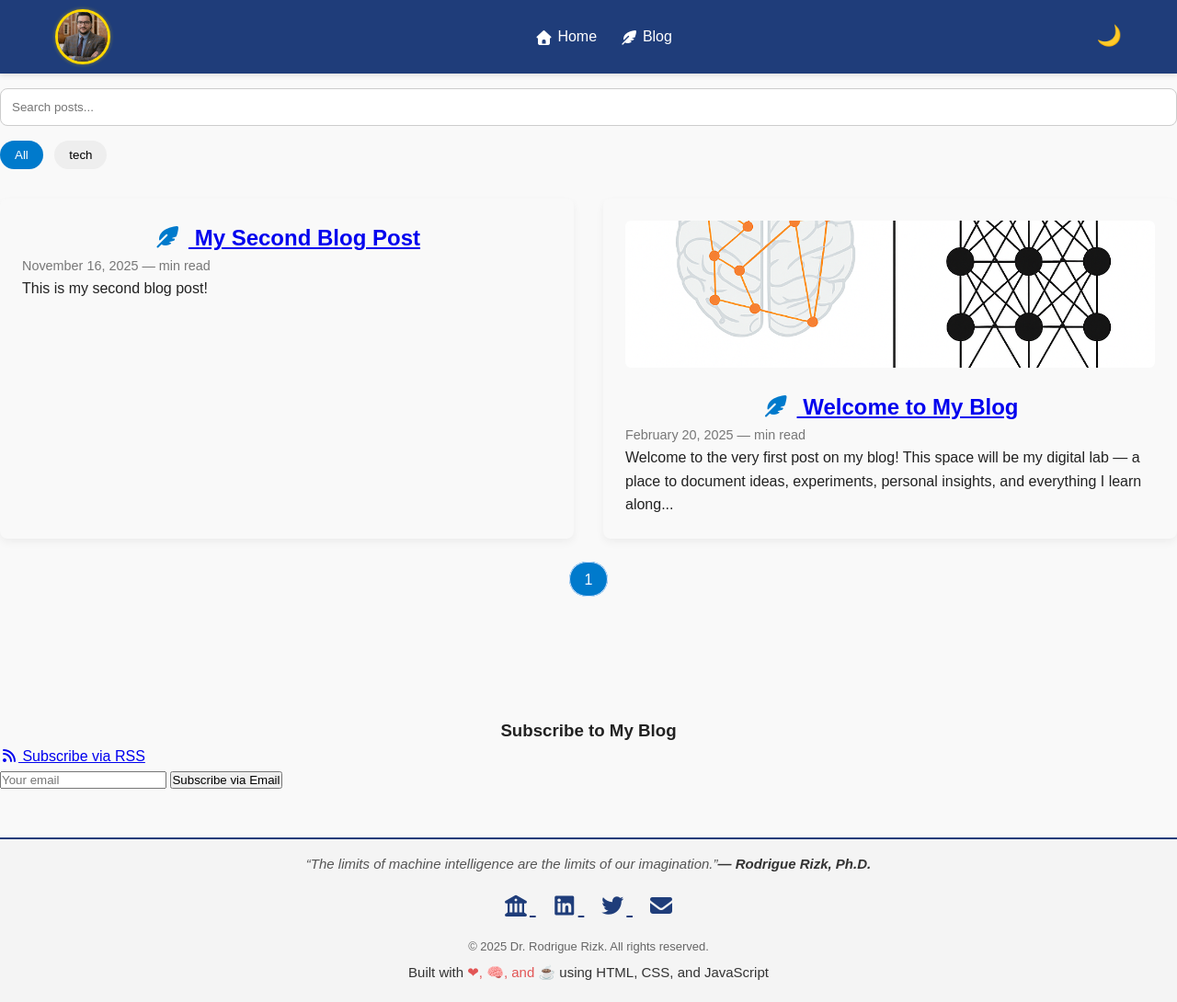
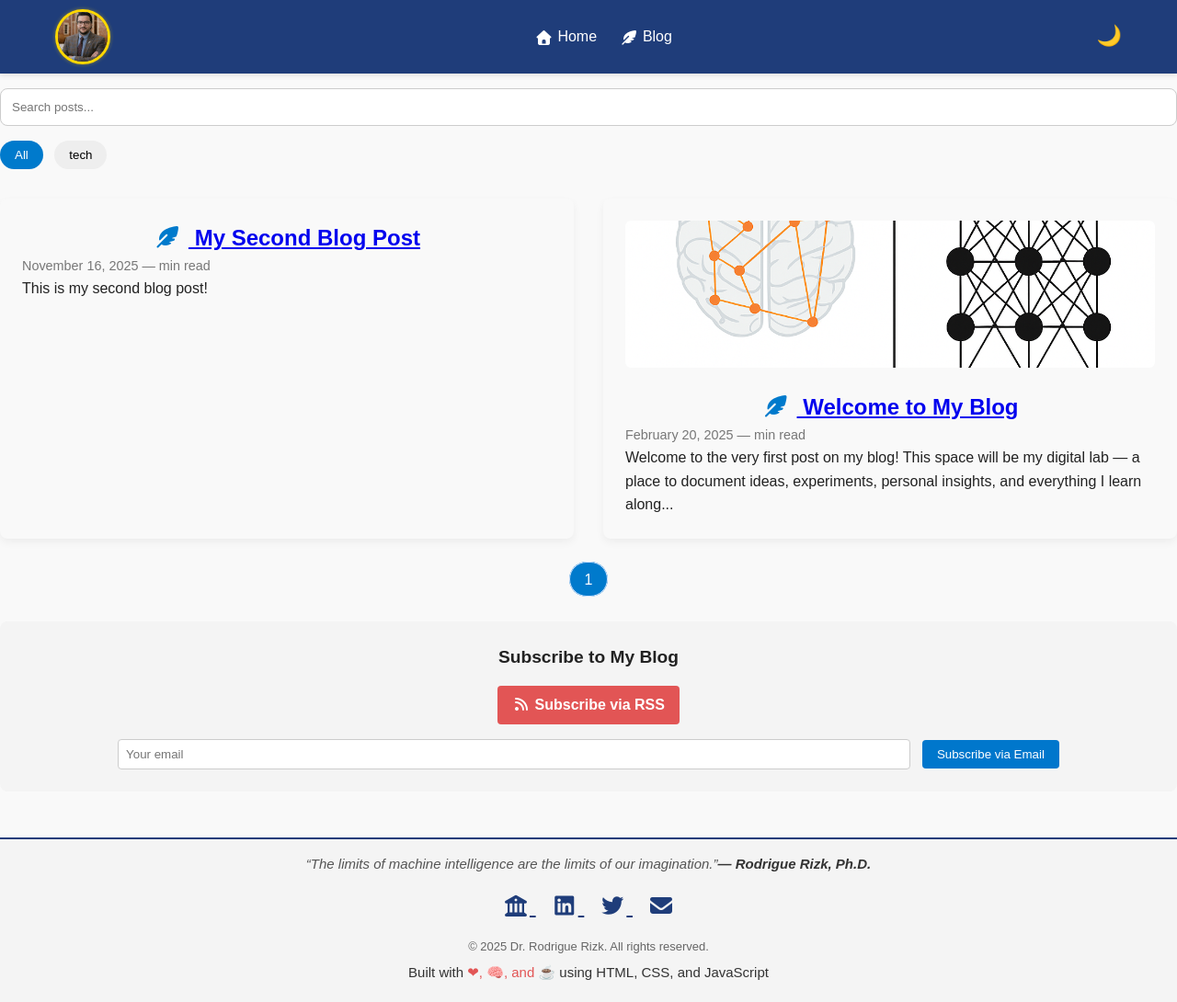
Before and after one commit to rodriguerizk/rodriguerizk.github.io, a Jekyll site: the page built from blog/index.html, in a window 1280 px wide and 1090 px high. Shown: the whole window at 92% size. Built offline with Jekyll 4.4.1, drawn with Linux system fonts in a browser that asks for light colours; nearby versions of some CDN libraries; the list of posts is cut into pages by our own code.

Commit message:
Update style.css

```diff
--- a/css/style.css
+++ b/css/style.css
@@ -984,3 +984,59 @@ pre code {
   background: none;
   color: inherit;
 }
+
+
+/* Style for subscribe in default.html */
+.subscribe-container {
+  background-color: #f4f4f4;
+  padding: 1.5rem;
+  border-radius: 8px;
+  margin-top: 2rem;
+  text-align: center;
+}
+
+body.dark .subscribe-container {
+  background-color: #1a1a1a;
+  color: #eee;
+}
+
+.subscribe-container h3 {
+  margin-bottom: 1rem;
+  font-size: 1.2rem;
+}
+
+.subscribe-button {
+  display: inline-block;
+  margin-bottom: 1rem;
+  padding: 0.5rem 1rem;
+  background-color: #e25555;
+  color: #fff;
+  text-decoration: none;
+  border-radius: 4px;
+  font-weight: bold;
+}
+
+.subscribe-button:hover {
+  background-color: #c04040;
+}
+
+.subscribe-form input[type="email"] {
+  padding: 0.5rem;
+  width: 70%;
+  border: 1px solid #ccc;
+  border-radius: 4px;
+  margin-right: 0.5rem;
+}
+
+.subscribe-form button {
+  padding: 0.5rem 1rem;
+  background-color: #0077cc;
+  color: #fff;
+  border: none;
+  border-radius: 4px;
+  cursor: pointer;
+}
+
+.subscribe-form button:hover {
+  background-color: #005fa3;
+}
```
